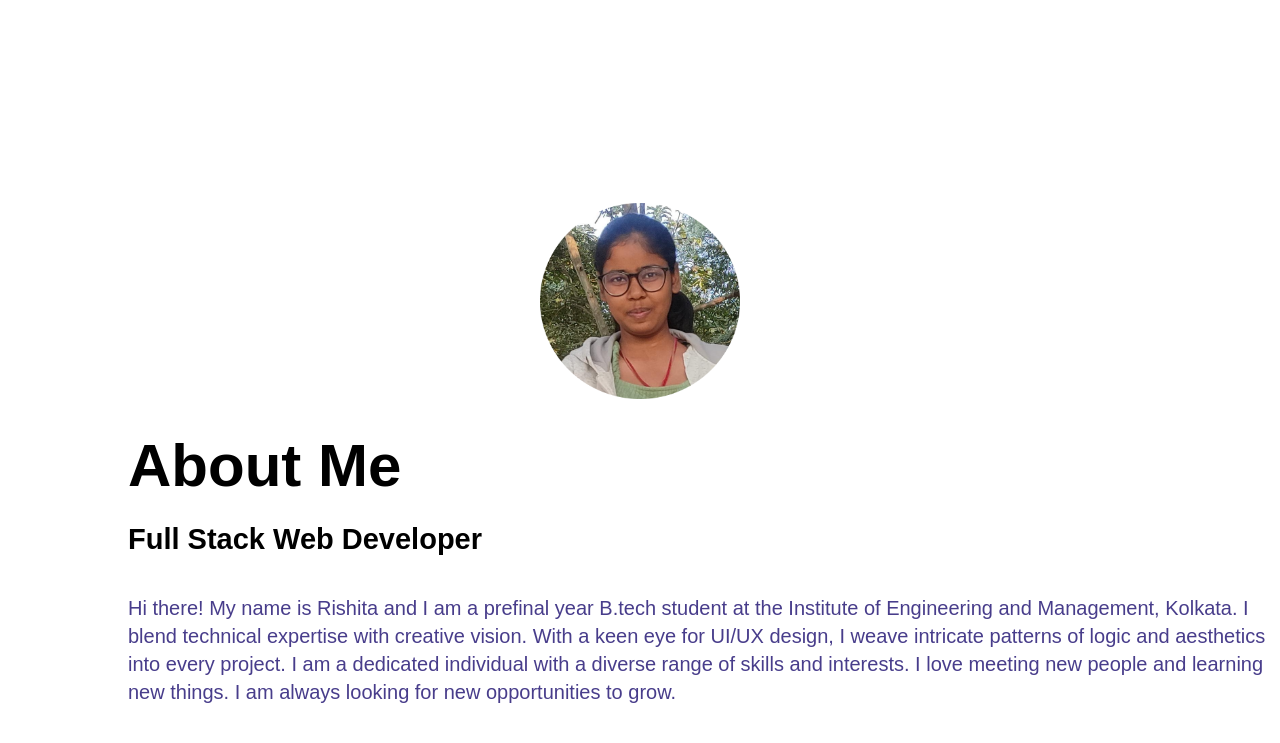
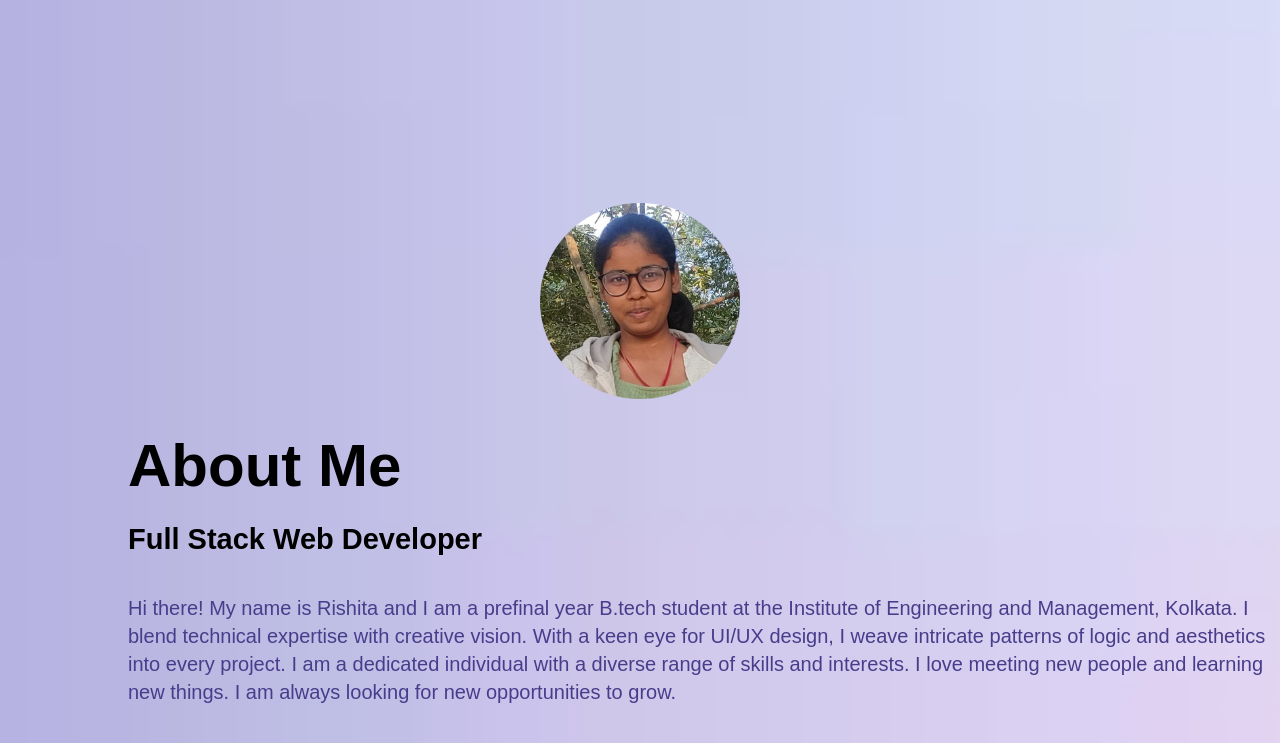
Before and after one commit to TechSenseiX/Portfolio, a plain HTML site: page index.html in a window 1280 px wide. Shown: the part 597-1340 px from the top of the page. Drawn offline with nearby package versions, Linux system fonts and the light colour scheme; the site is published under a folder, as on GitHub Pages, so addresses that start at the root find nothing.

Commit message:
Update style.css

```diff
--- a/style.css
+++ b/style.css
@@ -8,7 +8,7 @@
 
 body{
 
-    background:url("/images/image2.jpeg");
+    background:url("./images/image2.jpeg");
     background-size:cover;
 
 }
```
